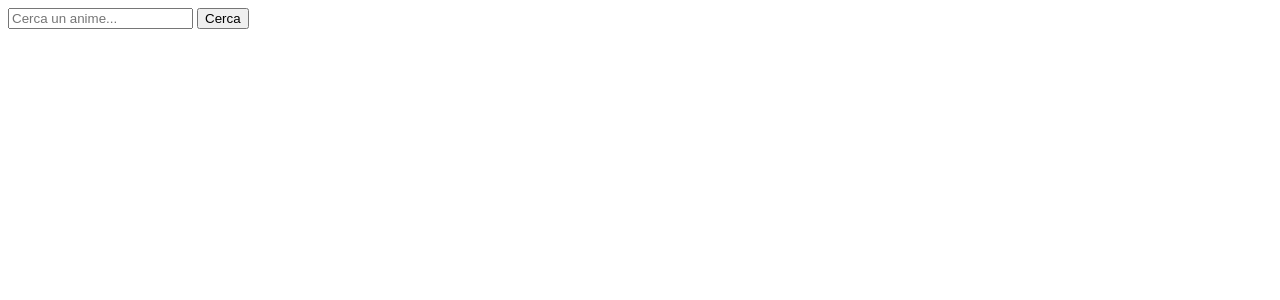
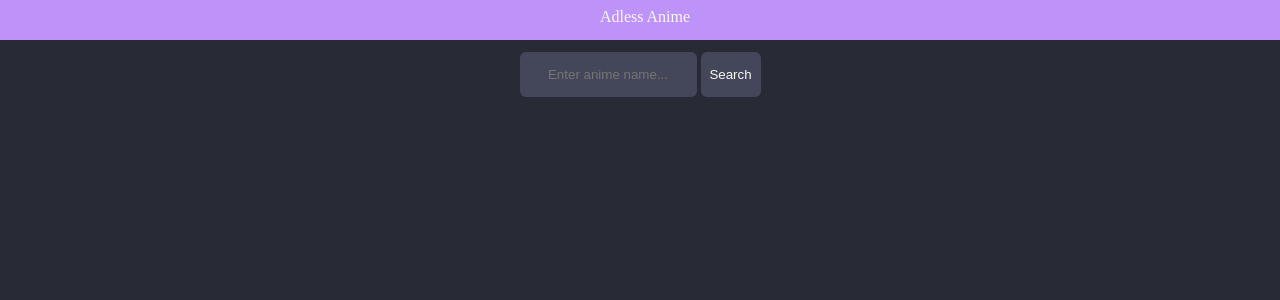
Before and after one commit to velllu/adlessanime, a Flask app: page / in a window 1280 px wide. Shown: the top 300 px of the page. Run offline with Flask 2, Linux system fonts and the light colour scheme.

Commit message:
UI Update

```diff
--- a/server.py
+++ b/server.py
@@ -36,6 +36,9 @@ def episodes():
             episode_names.append(link.decode_contents())
             episode_codes.append(link.get("href").replace("play/", "play?code="))
 
+    episode_names = episode_names[len(episode_names)//2:]
+    episode_codes = episode_codes[len(episode_codes)//2:]
+
     return render_template("episodes.html", episode_names=episode_names, episode_codes=episode_codes, len=len)
 
 @app.route("/play")
@@ -49,4 +52,4 @@ def play():
     return render_template("play.html", video_link=video_link.replace("download-file.php?id=", ""))
 
 if __name__ == "__main__":
-    app.run(host="0.0.0.0", debug=True)
+    app.run(debug=True)
--- a/templates/base.html
+++ b/templates/base.html
@@ -4,10 +4,113 @@
     <meta charset="UTF-8">
     <meta http-equiv="X-UA-Compatible" content="IE=edge">
     <meta name="viewport" content="width=device-width, initial-scale=1.0">
-    <title>Document</title>
+    <title>Adless Anime</title>
+
+    <style>
+        body {
+            background-color: #282a36;
+        }
+
+        .list, #search_btn {
+            width: 60px;
+            margin-bottom: 10px;
+            margin-right: 10px;
+
+            border: none;
+            cursor: pointer;
+
+            color: #f8f8f2;
+            background-color: #44475a;
+
+            border-radius: 6px;
+
+            transform: translateY(0px);
+            transition: transform 180ms;
+        }
+
+        #search_btn {
+            width: 60px;
+            height: 45px;
+
+            margin-right: 0;
+        }
+
+        #search_inp {
+            height: 45px;
+
+            border: none;
+            border-radius: 6px;
+
+            color: #f8f8f2;
+            background-color: #44475a;
+
+            text-align: center;
+        }
+
+        .list:hover, .list:focus {
+            transform: translateY(-4px);
+        }
+
+        * {
+            margin:0px;
+            padding:0px;
+        }
+
+        #navbar {
+            height: 40px;
+            width: 100%;
+            background-color: #bd93f9;
+
+            margin-bottom: 12px;
+        }
+
+        #navbar p {
+            margin: 0;
+            padding: 0;
+            padding-top: 8px;
+            padding-left: 10px;
+
+            text-align: center;
+        }
+
+        #navbar p a {
+            color: #f8f8f2;
+            text-decoration: none;
+        }
+
+        #searchbox {
+            text-align: center;
+        }
+
+        video {
+            width: 80%;
+            height: auto;
+        }
+
+        #playdiv {
+            text-align: center;
+        }
+
+        p {
+            margin: 0;
+            padding: 0;
+        }
+
+        a {
+            color: #ff79c6;
+        }
+        a:visited {
+            color: #bd93f9;
+        }
+    </style>
+
     {% block head %}{% endblock %}
 </head>
 <body>
+    <div id="navbar">
+        <p><a href="/">Adless Anime</a></p>
+    </div>
+
     {% block body %}{% endblock %}
 </body>
 </html>
--- a/templates/index.html
+++ b/templates/index.html
@@ -4,7 +4,9 @@
 {% endblock %}
 
 {% block body %}
-    <input type="text" placeholder="Cerca un anime..." id="search_inp"> <button id="search_btn">Cerca</button>
+    <div id="searchbox">
+        <input type="text" placeholder="Enter anime name..." id="search_inp"> <button id="search_btn">Search</button>
+    </div>
 
     <script>
         search_btn.addEventListener("click", () => {
--- a/templates/search.html
+++ b/templates/search.html
@@ -5,6 +5,6 @@
 
 {% block body %}
     {% for anime_name, anime_link in zip(anime_names, anime_links) %}
-        <a href="{{anime_link}}">{{anime_name}}</a> <br>
+        <center><a href="{{anime_link}}">{{anime_name}}</a></center> <br>
     {% endfor %}
 {% endblock %}
```
Also changed, not shown: templates/episodes.html (+6 -2 lines), templates/play.html (+5 -3 lines).
